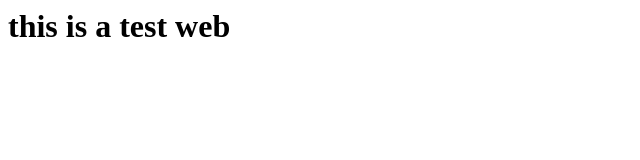
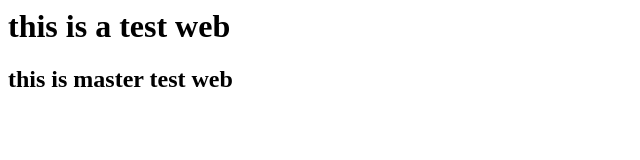
Before and after one commit to raghavapunu/webtest, a plain HTML site: page index.html in a window 1280 px wide. Shown: the whole page, without its empty margins (0-640 px from the left). Drawn offline with Linux system fonts and the light colour scheme.

Commit message:
master change

```diff
--- a/index.html
+++ b/index.html
@@ -1 +1,2 @@
 <h1>this is a test web</h1>
+<h2> this is master test web</h2>
```
